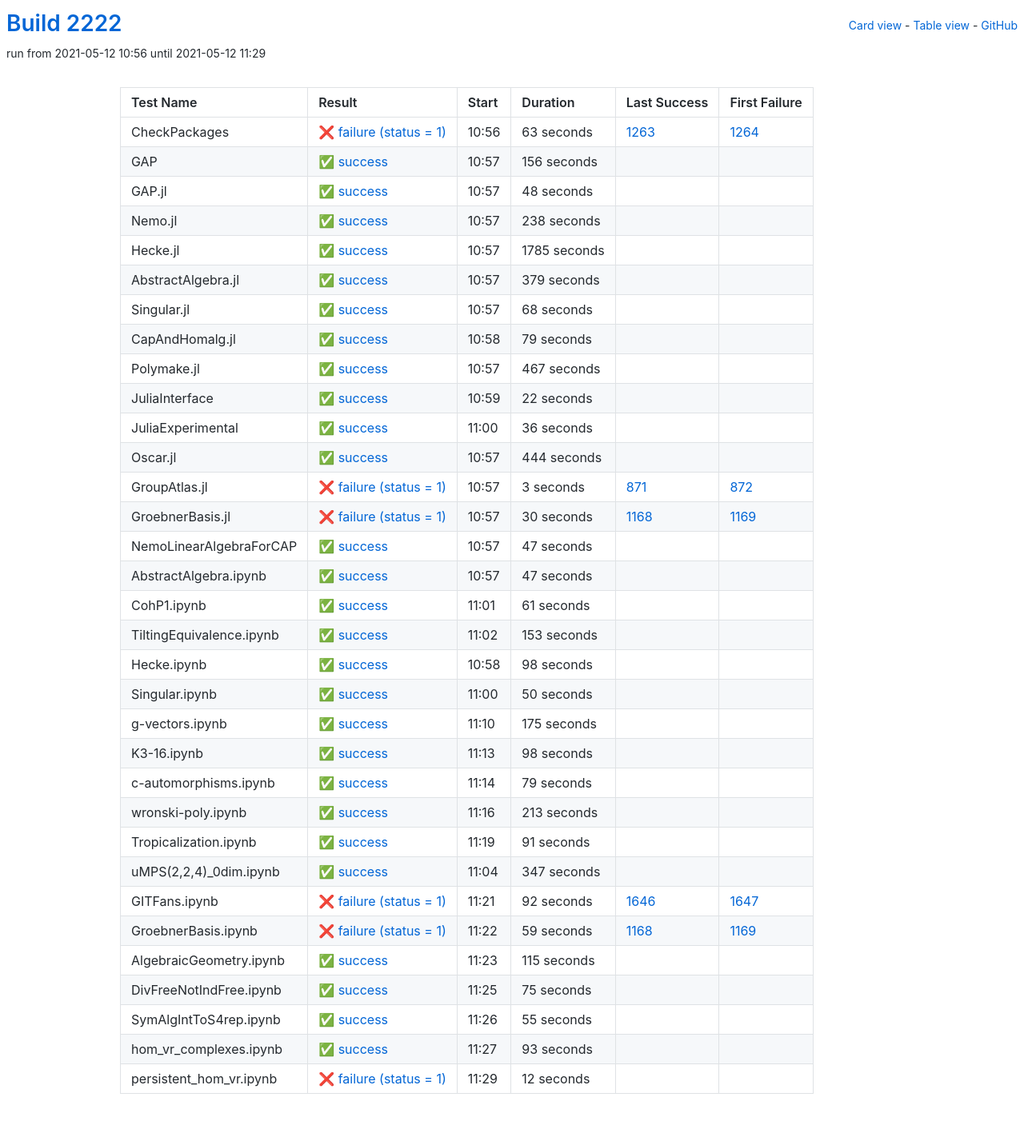
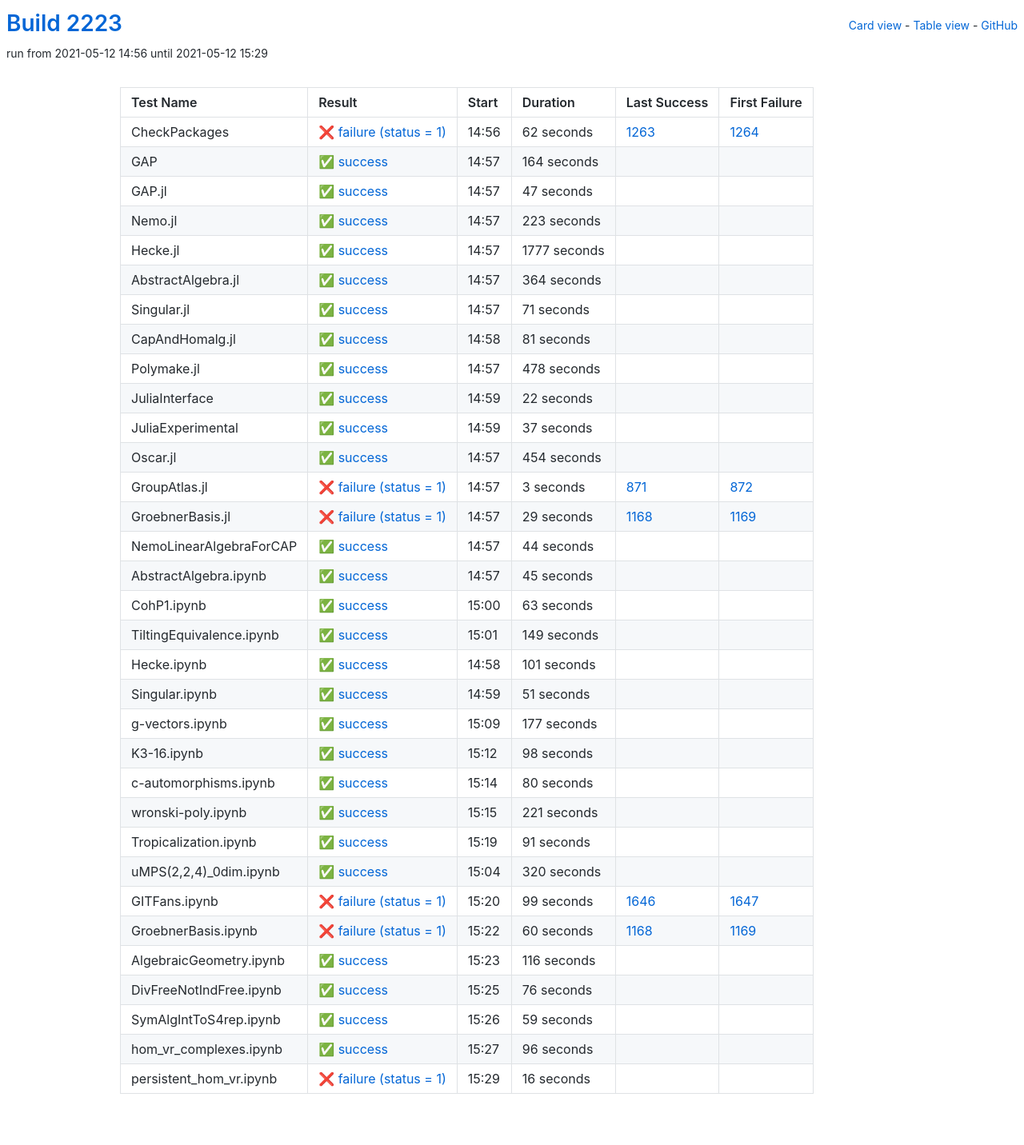
Before and after one commit to oscar-system/oscar-ci-status-stable, a Jekyll site: the page built from table.html, in a window 1280 px wide. Shown: the whole page at 80% size. Built offline with Jekyll 4.4.1, drawn with Linux system fonts in a browser that asks for light colours.

Commit message:
Build #2223

```diff
--- a/_data/ci.yml
+++ b/_data/ci.yml
@@ -1,6 +1,6 @@
 ---
-build: 2222
-build_url: https://oscarci.mathematik.uni-kl.de/job/oscar-stable/2222/
+build: 2223
+build_url: https://oscarci.mathematik.uni-kl.de/job/oscar-stable/2223/
 job: oscar-stable
 organization: oscar-system
 repo: oscar-ci-status-stable
@@ -8,116 +8,116 @@ repourl: https://github.com/oscar-system/oscar-ci-status-stable
 tests:
 - name: CheckPackages
   id: checkpackages
-  log: https://oscarci.mathematik.uni-kl.de/job/oscar-stable/2222/artifact/logs/build-2222/CheckPackages.log
-  start: 2021-05-12 10:56
+  log: https://oscarci.mathematik.uni-kl.de/job/oscar-stable/2223/artifact/logs/build-2223/CheckPackages.log
+  start: 2021-05-12 14:56
   success: false
   exitcode: 1
   status: failure
-  duration: 63
+  duration: 62
   last_success: 1263
   last_success_url: https://oscarci.mathematik.uni-kl.de/job/oscar-stable/1263/
   first_failure: 1264
   first_failure_url: https://oscarci.mathematik.uni-kl.de/job/oscar-stable/1264/
 - name: GAP
   id: gap
-  log: https://oscarci.mathematik.uni-kl.de/job/oscar-stable/2222/artifact/logs/build-2222/GAP.log
-  start: 2021-05-12 10:57
+  log: https://oscarci.mathematik.uni-kl.de/job/oscar-stable/2223/artifact/logs/build-2223/GAP.log
+  start: 2021-05-12 14:57
   success: true
   exitcode: 0
   status: success
-  duration: 156
+  duration: 164
   last_success: false
   last_success_url:
   first_failure: false
   first_failure_url:
 - name: GAP.jl
   id: gap-jl
-  log: https://oscarci.mathematik.uni-kl.de/job/oscar-stable/2222/artifact/logs/build-2222/GAP.jl.log
-  start: 2021-05-12 10:57
+  log: https://oscarci.mathematik.uni-kl.de/job/oscar-stable/2223/artifact/logs/build-2223/GAP.jl.log
+  start: 2021-05-12 14:57
   success: true
   exitcode: 0
   status: success
-  duration: 48
+  duration: 47
   last_success: false
   last_success_url:
   first_failure: false
   first_failure_url:
 - name: Nemo.jl
   id: nemo-jl
-  log: https://oscarci.mathematik.uni-kl.de/job/oscar-stable/2222/artifact/logs/build-2222/Nemo.jl.log
-  start: 2021-05-12 10:57
+  log: https://oscarci.mathematik.uni-kl.de/job/oscar-stable/2223/artifact/logs/build-2223/Nemo.jl.log
+  start: 2021-05-12 14:57
   success: true
   exitcode: 0
   status: success
-  duration: 238
+  duration: 223
   last_success: false
   last_success_url:
   first_failure: false
   first_failure_url:
 - name: Hecke.jl
   id: hecke-jl
-  log: https://oscarci.mathematik.uni-kl.de/job/oscar-stable/2222/artifact/logs/build-2222/Hecke.jl.log
-  start: 2021-05-12 10:57
+  log: https://oscarci.mathematik.uni-kl.de/job/oscar-stable/2223/artifact/logs/build-2223/Hecke.jl.log
+  start: 2021-05-12 14:57
   success: true
   exitcode: 0
   status: success
-  duration: 1785
+  duration: 1777
   last_success: false
   last_success_url:
   first_failure: false
   first_failure_url:
 - name: AbstractAlgebra.jl
   id: abstractalgebra-jl
-  log: https://oscarci.mathematik.uni-kl.de/job/oscar-stable/2222/artifact/logs/build-2222/AbstractAlgebra.jl.log
-  start: 2021-05-12 10:57
+  log: https://oscarci.mathematik.uni-kl.de/job/oscar-stable/2223/artifact/logs/build-2223/AbstractAlgebra.jl.log
+  start: 2021-05-12 14:57
   success: true
   exitcode: 0
   status: success
-  duration: 379
+  duration: 364
   last_success: false
   last_success_url:
   first_failure: false
   first_failure_url:
 - name: Singular.jl
   id: singular-jl
-  log: https://oscarci.mathematik.uni-kl.de/job/oscar-stable/2222/artifact/logs/build-2222/Singular.jl.log
-  start: 2021-05-12 10:57
+  log: https://oscarci.mathematik.uni-kl.de/job/oscar-stable/2223/artifact/logs/build-2223/Singular.jl.log
+  start: 2021-05-12 14:57
   success: true
   exitcode: 0
   status: success
-  duration: 68
+  duration: 71
   last_success: false
   last_success_url:
   first_failure: false
   first_failure_url:
 - name: CapAndHomalg.jl
   id: capandhomalg-jl
-  log: https://oscarci.mathematik.uni-kl.de/job/oscar-stable/2222/artifact/logs/build-2222/CapAndHomalg.jl.log
-  start: 2021-05-12 10:58
+  log: https://oscarci.mathematik.uni-kl.de/job/oscar-stable/2223/artifact/logs/build-2223/CapAndHomalg.jl.log
+  start: 2021-05-12 14:58
   success: true
   exitcode: 0
   status: success
-  duration: 79
+  duration: 81
   last_success: false
   last_success_url:
   first_failure: false
   first_failure_url:
 - name: Polymake.jl
   id: polymake-jl
-  log: https://oscarci.mathematik.uni-kl.de/job/oscar-stable/2222/artifact/logs/build-2222/Polymake.jl.log
-  start: 2021-05-12 10:57
+  log: https://oscarci.mathematik.uni-kl.de/job/oscar-stable/2223/artifact/logs/build-2223/Polymake.jl.log
+  start: 2021-05-12 14:57
   success: true
   exitcode: 0
   status: success
-  duration: 467
+  duration: 478
   last_success: false
   last_success_url:
   first_failure: false
   first_failure_url:
 - name: JuliaInterface
   id: juliainterface
-  log: https://oscarci.mathematik.uni-kl.de/job/oscar-stable/2222/artifact/logs/build-2222/JuliaInterface.log
-  start: 2021-05-12 10:59
+  log: https://oscarci.mathematik.uni-kl.de/job/oscar-stable/2223/artifact/logs/build-2223/JuliaInterface.log
+  start: 2021-05-12 14:59
   success: true
   exitcode: 0
   status: success
@@ -128,32 +128,32 @@ tests:
   first_failure_url:
 - name: JuliaExperimental
   id: juliaexperimental
-  log: https://oscarci.mathematik.uni-kl.de/job/oscar-stable/2222/artifact/logs/build-2222/JuliaExperimental.log
-  start: 2021-05-12 11:00
+  log: https://oscarci.mathematik.uni-kl.de/job/oscar-stable/2223/artifact/logs/build-2223/JuliaExperimental.log
+  start: 2021-05-12 14:59
   success: true
   exitcode: 0
   status: success
-  duration: 36
+  duration: 37
   last_success: false
   last_success_url:
   first_failure: false
   first_failure_url:
 - name: Oscar.jl
   id: oscar-jl
-  log: https://oscarci.mathematik.uni-kl.de/job/oscar-stable/2222/artifact/logs/build-2222/Oscar.jl.log
-  start: 2021-05-12 10:57
+  log: https://oscarci.mathematik.uni-kl.de/job/oscar-stable/2223/artifact/logs/build-2223/Oscar.jl.log
+  start: 2021-05-12 14:57
   success: true
   exitcode: 0
   status: success
-  duration: 444
+  duration: 454
   last_success: false
   last_success_url:
   first_failure: false
   first_failure_url:
 - name: GroupAtlas.jl
   id: groupatlas-jl
-  log: https://oscarci.mathematik.uni-kl.de/job/oscar-stable/2222/artifact/logs/build-2222/GroupAtlas.jl.log
-  start: 2021-05-12 10:57
+  log: https://oscarci.mathematik.uni-kl.de/job/oscar-stable/2223/artifact/logs/build-2223/GroupAtlas.jl.log
+  start: 2021-05-12 14:57
   success: false
   exitcode: 1
   status: failure
@@ -164,104 +164,104 @@ tests:
   first_failure_url: https://oscarci.mathematik.uni-kl.de/job/oscar-stable/872/
 - name: GroebnerBasis.jl
   id: groebnerbasis-jl
-  log: https://oscarci.mathematik.uni-kl.de/job/oscar-stable/2222/artifact/logs/build-2222/GroebnerBasis.jl.log
-  start: 2021-05-12 10:57
+  log: https://oscarci.mathematik.uni-kl.de/job/oscar-stable/2223/artifact/logs/build-2223/GroebnerBasis.jl.log
+  start: 2021-05-12 14:57
   success: false
   exitcode: 1
   status: failure
-  duration: 30
+  duration: 29
   last_success: 1168
   last_success_url: https://oscarci.mathematik.uni-kl.de/job/oscar-stable/1168/
   first_failure: 1169
   first_failure_url: https://oscarci.mathematik.uni-kl.de/job/oscar-stable/1169/
 - name: NemoLinearAlgebraForCAP
   id: nemolinearalgebraforcap
-  log: https://oscarci.mathematik.uni-kl.de/job/oscar-stable/2222/artifact/logs/build-2222/NemoLinearAlgebraForCAP.log
-  start: 2021-05-12 10:57
+  log: https://oscarci.mathematik.uni-kl.de/job/oscar-stable/2223/artifact/logs/build-2223/NemoLinearAlgebraForCAP.log
+  start: 2021-05-12 14:57
   success: true
   exitcode: 0
   status: success
-  duration: 47
+  duration: 44
   last_success: false
   last_success_url:
   first_failure: false
   first_failure_url:
 - name: AbstractAlgebra.ipynb
   id: abstractalgebra-ipynb
-  log: https://oscarci.mathematik.uni-kl.de/job/oscar-stable/2222/artifact/logs/build-2222/AbstractAlgebra.ipynb.log
-  start: 2021-05-12 10:57
+  log: https://oscarci.mathematik.uni-kl.de/job/oscar-stable/2223/artifact/logs/build-2223/AbstractAlgebra.ipynb.log
+  start: 2021-05-12 14:57
   success: true
   exitcode: 0
   status: success
-  duration: 47
+  duration: 45
   last_success: false
   last_success_url:
   first_failure: false
   first_failure_url:
 - name: CohP1.ipynb
   id: cohp1-ipynb
-  log: https://oscarci.mathematik.uni-kl.de/job/oscar-stable/2222/artifact/logs/build-2222/CohP1.ipynb.log
-  start: 2021-05-12 11:01
+  log: https://oscarci.mathematik.uni-kl.de/job/oscar-stable/2223/artifact/logs/build-2223/CohP1.ipynb.log
+  start: 2021-05-12 15:00
   success: true
   exitcode: 0
   status: success
-  duration: 61
+  duration: 63
   last_success: false
   last_success_url:
   first_failure: false
   first_failure_url:
 - name: TiltingEquivalence.ipynb
   id: tiltingequivalence-ipynb
-  log: https://oscarci.mathematik.uni-kl.de/job/oscar-stable/2222/artifact/logs/build-2222/TiltingEquivalence.ipynb.log
-  start: 2021-05-12 11:02
+  log: https://oscarci.mathematik.uni-kl.de/job/oscar-stable/2223/artifact/logs/build-2223/TiltingEquivalence.ipynb.log
+  start: 2021-05-12 15:01
   success: true
   exitcode: 0
   status: success
-  duration: 153
+  duration: 149
   last_success: false
   last_success_url:
   first_failure: false
   first_failure_url:
 - name: Hecke.ipynb
   id: hecke-ipynb
-  log: https://oscarci.mathematik.uni-kl.de/job/oscar-stable/2222/artifact/logs/build-2222/Hecke.ipynb.log
-  start: 2021-05-12 10:58
+  log: https://oscarci.mathematik.uni-kl.de/job/oscar-stable/2223/artifact/logs/build-2223/Hecke.ipynb.log
+  start: 2021-05-12 14:58
   success: true
   exitcode: 0
   status: success
-  duration: 98
+  duration: 101
   last_success: false
   last_success_url:
   first_failure: false
   first_failure_url:
 - name: Singular.ipynb
   id: singular-ipynb
-  log: https://oscarci.mathematik.uni-kl.de/job/oscar-stable/2222/artifact/logs/build-2222/Singular.ipynb.log
-  start: 2021-05-12 11:00
+  log: https://oscarci.mathematik.uni-kl.de/job/oscar-stable/2223/artifact/logs/build-2223/Singular.ipynb.log
+  start: 2021-05-12 14:59
   success: true
   exitcode: 0
   status: success
-  duration: 50
+  duration: 51
   last_success: false
   last_success_url:
   first_failure: false
   first_failure_url:
 - name: g-vectors.ipynb
   id: g-vectors-ipynb
-  log: https://oscarci.mathematik.uni-kl.de/job/oscar-stable/2222/artifact/logs/build-2222/g-vectors.ipynb.log
-  start: 2021-05-12 11:10
+  log: https://oscarci.mathematik.uni-kl.de/job/oscar-stable/2223/artifact/logs/build-2223/g-vectors.ipynb.log
+  start: 2021-05-12 15:09
   success: true
   exitcode: 0
   status: success
-  duration: 175
+  duration: 177
   last_success: false
   last_success_url:
   first_failure: false
   first_failure_url:
 - name: K3-16.ipynb
   id: k3-16-ipynb
-  log: https://oscarci.mathematik.uni-kl.de/job/oscar-stable/2222/artifact/logs/build-2222/K3-16.ipynb.log
-  start: 2021-05-12 11:13
+  log: https://oscarci.mathematik.uni-kl.de/job/oscar-stable/2223/artifact/logs/build-2223/K3-16.ipynb.log
+  start: 2021-05-12 15:12
   success: true
   exitcode: 0
   status: success
@@ -272,32 +272,32 @@ tests:
   first_failure_url:
 - name: c-automorphisms.ipynb
   id: c-automorphisms-ipynb
-  log: https://oscarci.mathematik.uni-kl.de/job/oscar-stable/2222/artifact/logs/build-2222/c-automorphisms.ipynb.log
-  start: 2021-05-12 11:14
+  log: https://oscarci.mathematik.uni-kl.de/job/oscar-stable/2223/artifact/logs/build-2223/c-automorphisms.ipynb.log
+  start: 2021-05-12 15:14
   success: true
   exitcode: 0
   status: success
-  duration: 79
+  duration: 80
   last_success: false
   last_success_url:
   first_failure: false
   first_failure_url:
 - name: wronski-poly.ipynb
   id: wronski-poly-ipynb
-  log: https://oscarci.mathematik.uni-kl.de/job/oscar-stable/2222/artifact/logs/build-2222/wronski-poly.ipynb.log
-  start: 2021-05-12 11:16
+  log: https://oscarci.mathematik.uni-kl.de/job/oscar-stable/2223/artifact/logs/build-2223/wronski-poly.ipynb.log
+  start: 2021-05-12 15:15
   success: true
   exitcode: 0
   status: success
-  duration: 213
+  duration: 221
   last_success: false
   last_success_url:
   first_failure: false
   first_failure_url:
 - name: Tropicalization.ipynb
   id: tropicalization-ipynb
-  log: https://oscarci.mathematik.uni-kl.de/job/oscar-stable/2222/artifact/logs/build-2222/Tropicalization.ipynb.log
-  start: 2021-05-12 11:19
+  log: https://oscarci.mathematik.uni-kl.de/job/oscar-stable/2223/artifact/logs/build-2223/Tropicalization.ipynb.log
+  start: 2021-05-12 15:19
   success: true
   exitcode: 0
   status: success
@@ -308,96 +308,96 @@ tests:
   first_failure_url:
 - name: uMPS(2,2,4)_0dim.ipynb
   id: umps-2-2-4-0dim-ipynb
-  log: https://oscarci.mathematik.uni-kl.de/job/oscar-stable/2222/artifact/logs/build-2222/uMPS-2-2-4-_0dim.ipynb.log
-  start: 2021-05-12 11:04
+  log: https://oscarci.mathematik.uni-kl.de/job/oscar-stable/2223/artifact/logs/build-2223/uMPS-2-2-4-_0dim.ipynb.log
+  start: 2021-05-12 15:04
   success: true
   exitcode: 0
   status: success
-  duration: 347
+  duration: 320
   last_success: false
   last_success_url:
   first_failure: false
   first_failure_url:
 - name: GITFans.ipynb
   id: gitfans-ipynb
-  log: https://oscarci.mathematik.uni-kl.de/job/oscar-stable/2222/artifact/logs/build-2222/GITFans.ipynb.log
-  start: 2021-05-12 11:21
+  log: https://oscarci.mathematik.uni-kl.de/job/oscar-stable/2223/artifact/logs/build-2223/GITFans.ipynb.log
+  start: 2021-05-12 15:20
   success: false
   exitcode: 1
   status: failure
-  duration: 92
+  duration: 99
   last_success: 1646
   last_success_url: https://oscarci.mathematik.uni-kl.de/job/oscar-stable/1646/
   first_failure: 1647
   first_failure_url: https://oscarci.mathematik.uni-kl.de/job/oscar-stable/1647/
 - name: GroebnerBasis.ipynb
   id: groebnerbasis-ipynb
-  log: https://oscarci.mathematik.uni-kl.de/job/oscar-stable/2222/artifact/logs/build-2222/GroebnerBasis.ipynb.log
-  start: 2021-05-12 11:22
+  log: https://oscarci.mathematik.uni-kl.de/job/oscar-stable/2223/artifact/logs/build-2223/GroebnerBasis.ipynb.log
+  start: 2021-05-12 15:22
   success: false
   exitcode: 1
   status: failure
-  duration: 59
+  duration: 60
   last_success: 1168
   last_success_url: https://oscarci.mathematik.uni-kl.de/job/oscar-stable/1168/
   first_failure: 1169
   first_failure_url: https://oscarci.mathematik.uni-kl.de/job/oscar-stable/1169/
 - name: AlgebraicGeometry.ipynb
   id: algebraicgeometry-ipynb
-  log: https://oscarci.mathematik.uni-kl.de/job/oscar-stable/2222/artifact/logs/build-2222/AlgebraicGeometry.ipynb.log
-  start: 2021-05-12 11:23
+  log: https://oscarci.mathematik.uni-kl.de/job/oscar-stable/2223/artifact/logs/build-2223/AlgebraicGeometry.ipynb.log
+  start: 2021-05-12 15:23
   success: true
   exitcode: 0
   status: success
-  duration: 115
+  duration: 116
   last_success: false
   last_success_url:
   first_failure: false
   first_failure_url:
 - name: DivFreeNotIndFree.ipynb
   id: divfreenotindfree-ipynb
-  log: https://oscarci.mathematik.uni-kl.de/job/oscar-stable/2222/artifact/logs/build-2222/DivFreeNotIndFree.ipynb.log
-  start: 2021-05-12 11:25
+  log: https://oscarci.mathematik.uni-kl.de/job/oscar-stable/2223/artifact/logs/build-2223/DivFreeNotIndFree.ipynb.log
+  start: 2021-05-12 15:25
   success: true
   exitcode: 0
   status: success
-  duration: 75
+  duration: 76
   last_success: false
   last_success_url:
   first_failure: false
   first_failure_url:
 - name: SymAlgIntToS4rep.ipynb
   id: symalginttos4rep-ipynb
-  log: https://oscarci.mathematik.uni-kl.de/job/oscar-stable/2222/artifact/logs/build-2222/SymAlgIntToS4rep.ipynb.log
-  start: 2021-05-12 11:26
+  log: https://oscarci.mathematik.uni-kl.de/job/oscar-stable/2223/artifact/logs/build-2223/SymAlgIntToS4rep.ipynb.log
+  start: 2021-05-12 15:26
   success: true
   exitcode: 0
   status: success
-  duration: 55
+  duration: 59
   last_success: false
   last_success_url:
   first_failure: false
   first_failure_url:
 - name: hom_vr_complexes.ipynb
   id: hom-vr-complexes-ipynb
-  log: https://oscarci.mathematik.uni-kl.de/job/oscar-stable/2222/artifact/logs/build-2222/hom_vr_complexes.ipynb.log
-  start: 2021-05-12 11:27
+  log: https://oscarci.mathematik.uni-kl.de/job/oscar-stable/2223/artifact/logs/build-2223/hom_vr_complexes.ipynb.log
+  start: 2021-05-12 15:27
   success: true
   exitcode: 0
   status: success
-  duration: 93
+  duration: 96
   last_success: false
   last_success_url:
   first_failure: false
   first_failure_url:
 - name: persistent_hom_vr.ipynb
   id: persistent-hom-vr-ipynb
-  log: https://oscarci.mathematik.uni-kl.de/job/oscar-stable/2222/artifact/logs/build-2222/persistent_hom_vr.ipynb.log
-  start: 2021-05-12 11:29
+  log: https://oscarci.mathematik.uni-kl.de/job/oscar-stable/2223/artifact/logs/build-2223/persistent_hom_vr.ipynb.log
+  start: 2021-05-12 15:29
   success: false
   exitcode: 1
   status: failure
-  duration: 12
+  duration: 16
   last_success: false
   last_success_url:
   first_failure: false
```
Also changed, not shown: README.md.
